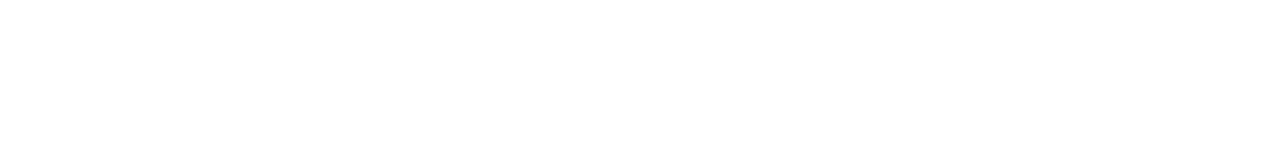
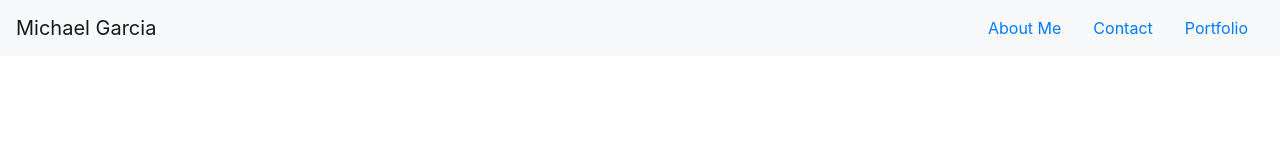
Before and after one commit to michael6arcia/Updated-Portfolio, a website: page public/index.html in a window 1280 px wide. Drawn offline with nearby package versions, Linux system fonts and the light colour scheme.

Commit message:
navbar added to index.html

```diff
--- a/public/index.html
+++ b/public/index.html
@@ -11,6 +11,30 @@
 </head>
 
 <body>
+    <nav class="navbar navbar-expand-lg navbar-light bg-light">
+        <a class="navbar-brand" href="./index.html">Michael Garcia</a>
+        <div class="collapse navbar-collapse justify-content-end" id="navbarNav">
+            <ul class="nav justify-content-end">
+                <li class="nav-item">
+                    <a class="nav-link" href="./index.html">About Me</a>
+                </li>
+                <li class="nav-item">
+                    <a class="nav-link" href="./contact.html">Contact</a>
+                </li>
+                <li class="nav-item">
+                    <a class="nav-link" href="./portfolio.html">Portfolio</a>
+                </li>
+            </ul>
+        </div>
+    </nav>
+
+    <div class='container'>
+        <div class='row'>
+            <div class='col-12'>
+
+            </div>
+        </div>
+    </div>
 
     <script src="https://code.jquery.com/jquery-3.3.1.slim.min.js"
         integrity="sha384-q8i/X+965DzO0rT7abK41JStQIAqVgRVzpbzo5smXKp4YfRvH+8abtTE1Pi6jizo"
```
